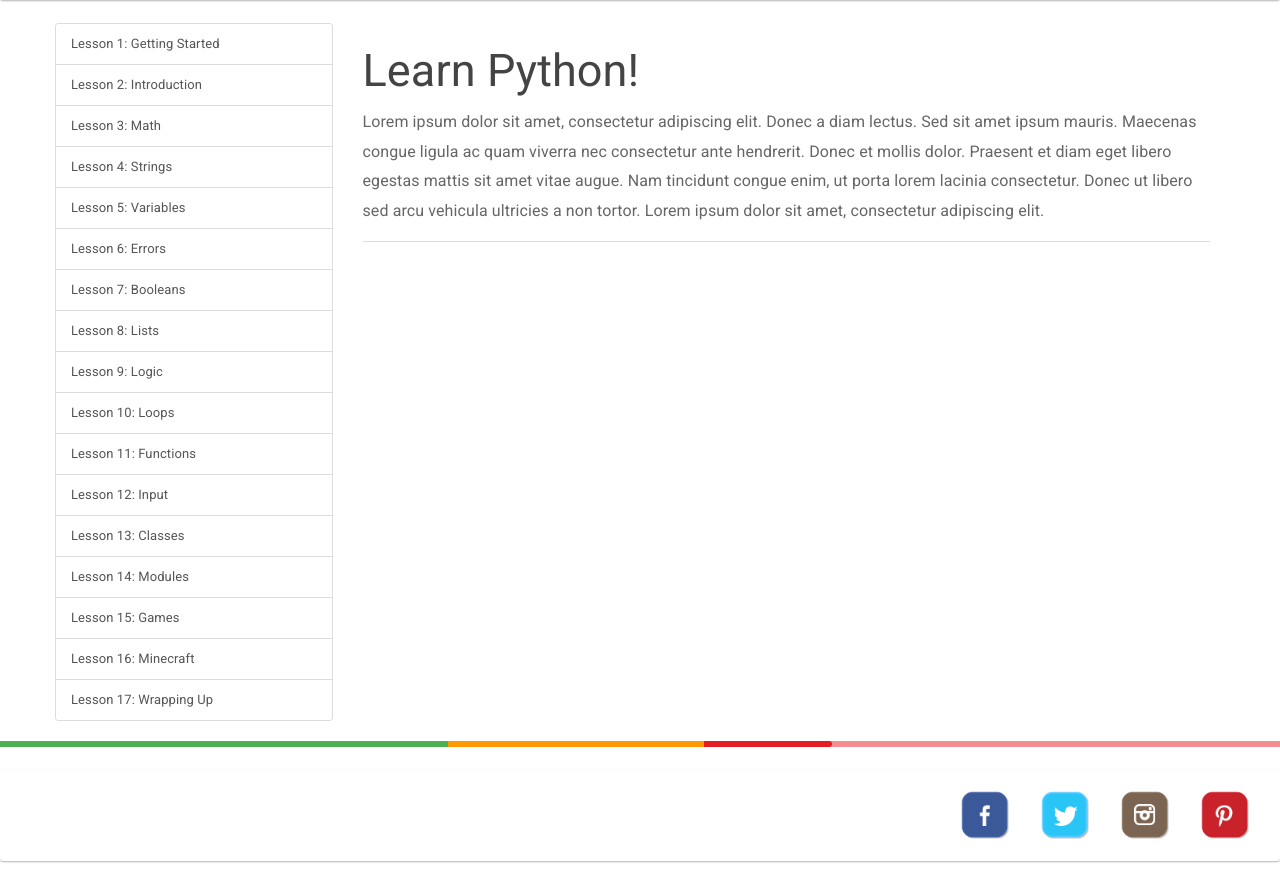
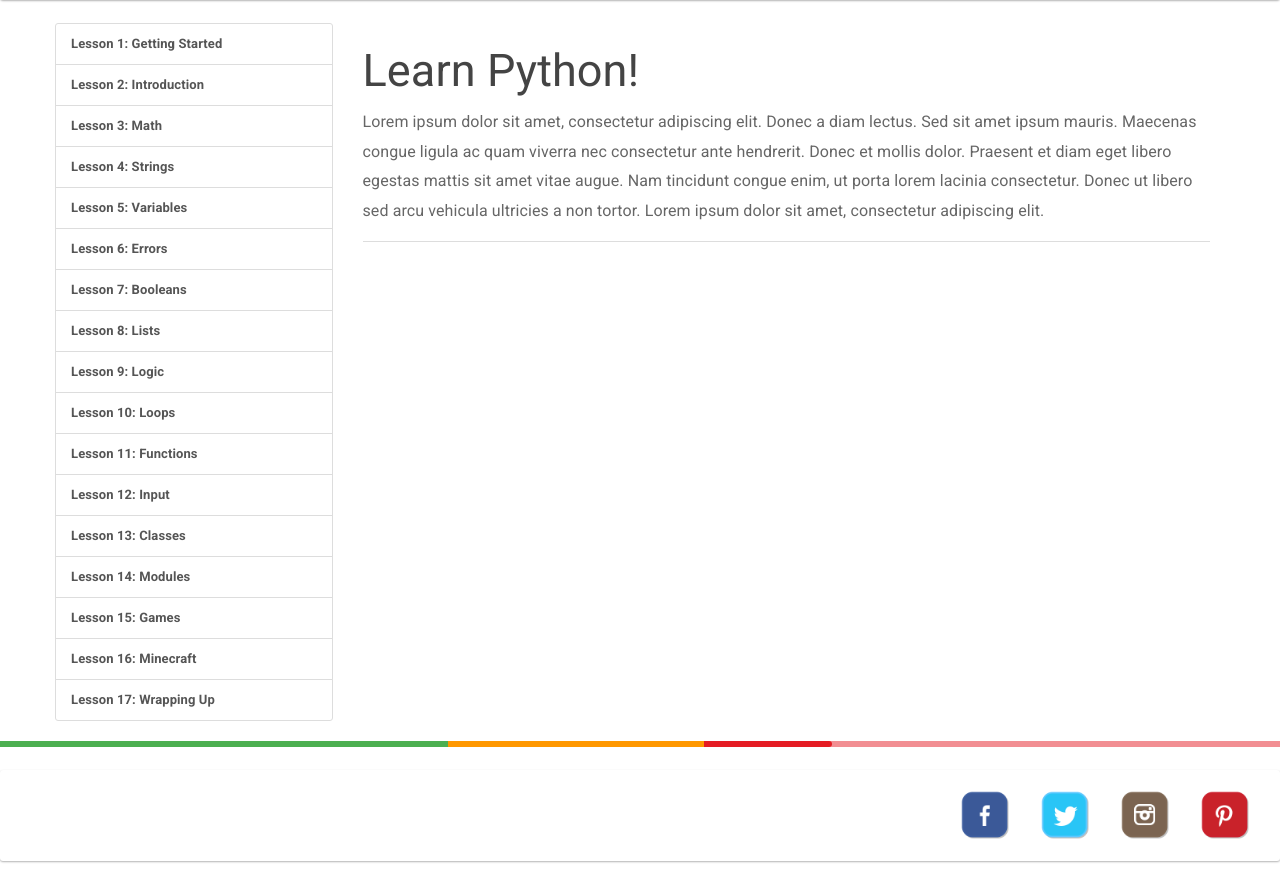
Before and after one commit to mechanicalgirl/pykids, a Django app: page /learn/ in a window 1280 px wide. Shown: the part 65-949 px from the top of the page. Run offline with Django 3.2, Linux system fonts and the light colour scheme; data comes from the database, SQL or seed files in the repository; both versions use the stored data as it was after the commit; some libraries are stand-ins or nearby versions.

Commit message:
add 'about' page; fix bolding in left nav

```diff
--- a/letslearnpython/letslearnpython/static/letslearnpython/css/custom.css
+++ b/letslearnpython/letslearnpython/static/letslearnpython/css/custom.css
@@ -31,7 +31,7 @@
 
 /* Lesson/step navigation */
 
-.yk-lesson-name .yk-guideline-name {
+.yk-lesson-name, .yk-guideline-name {
   font-weight: bold;
 }
 
```
Also changed, not shown: letslearnpython/db.sqlite3.
